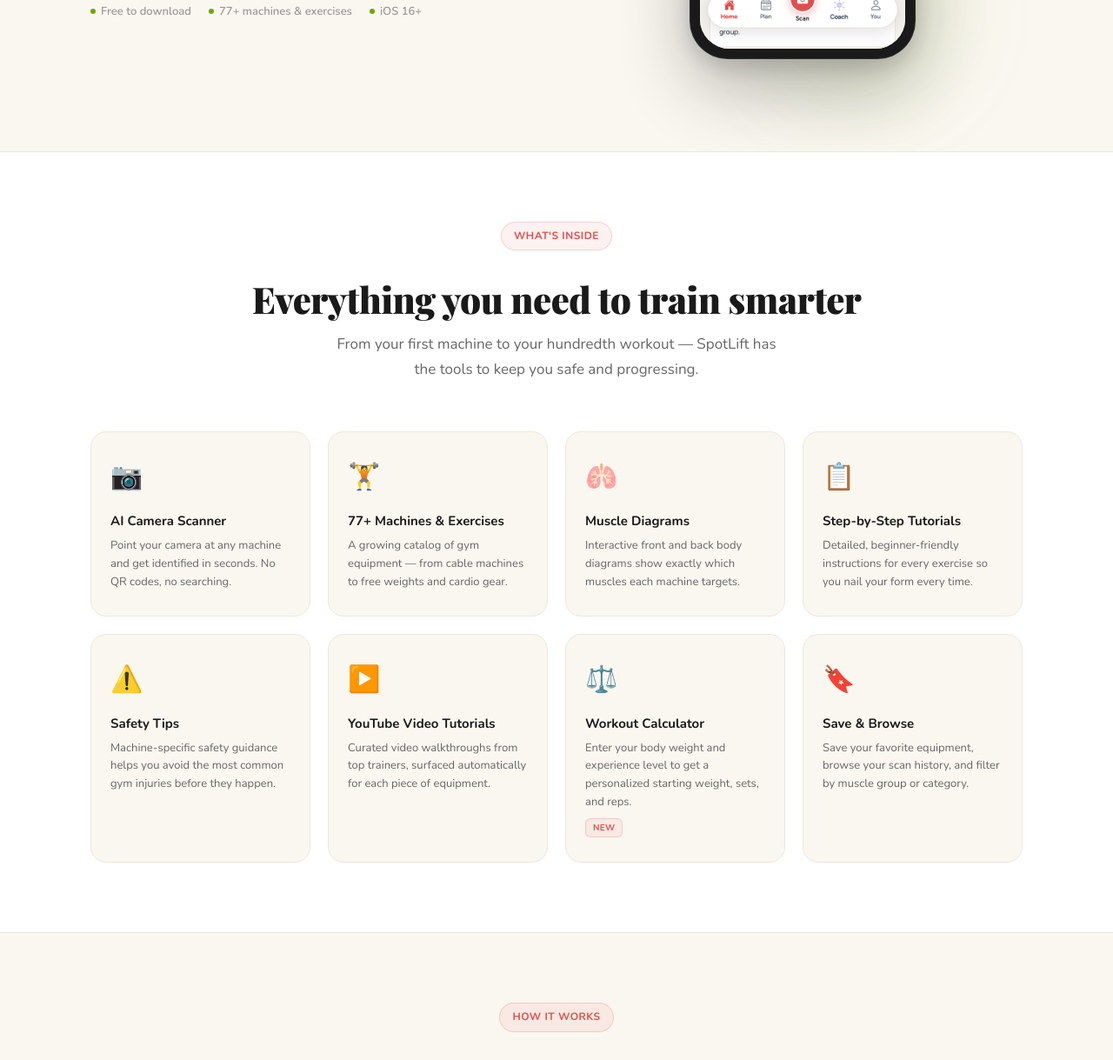
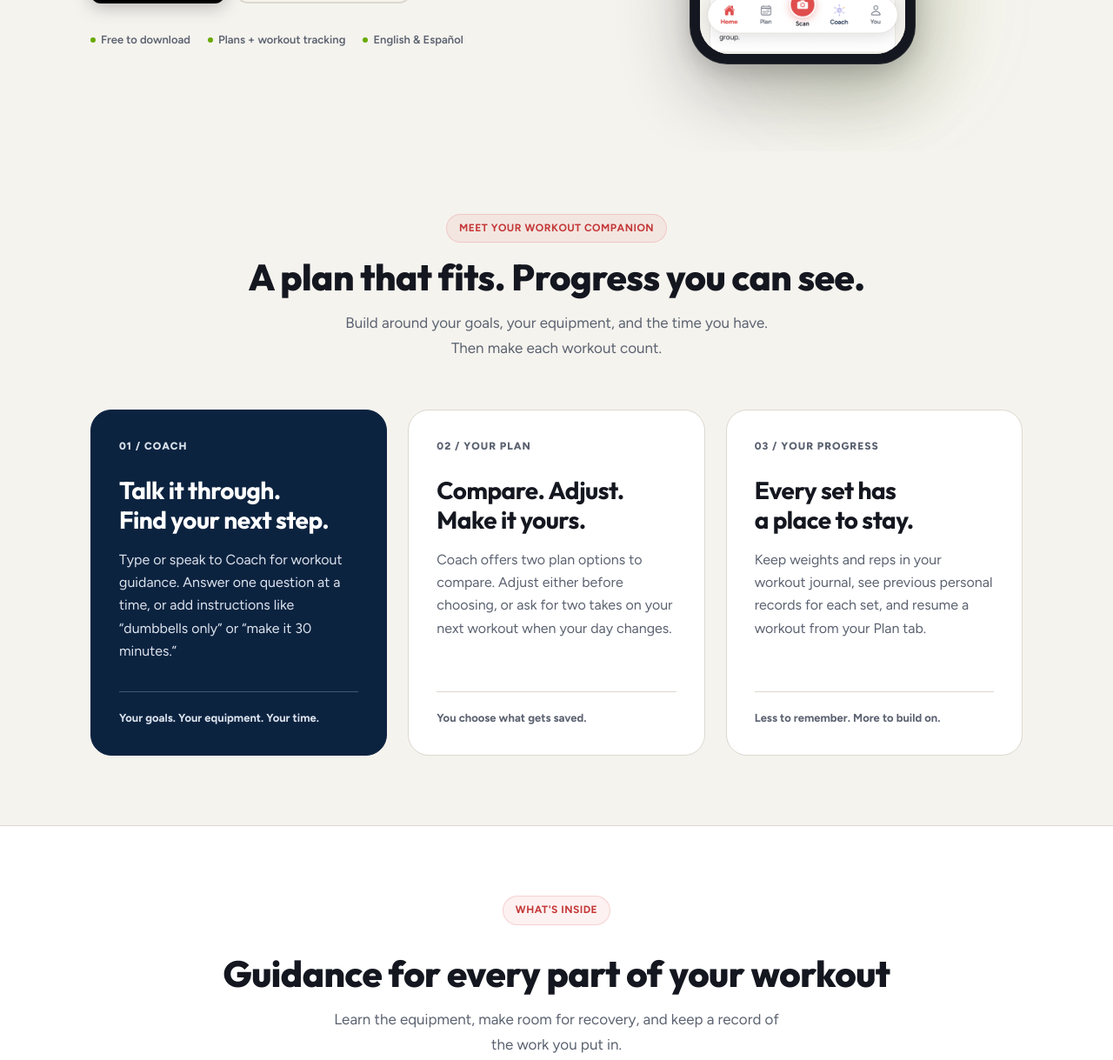
Before and after one commit to villeda0426-source/gymlens, a website: page coachlift-web/index.html in a window 1280 px wide. Shown: the part 615-1834 px from the top of the page at 87% size. Drawn offline with nearby package versions, Linux system fonts and the light colour scheme.

Commit message:
feat(web): reflect build 52 coaching, plans, and workout tracking

```diff
--- a/coachlift-web/index.html
+++ b/coachlift-web/index.html
@@ -4,9 +4,9 @@
   <meta charset="UTF-8" />
   <meta name="viewport" content="width=device-width, initial-scale=1.0" />
   <title>SpotLift — Your AI gym coach</title>
-  <meta name="description" content="Point your phone at any gym machine and instantly learn how to use it safely. SpotLift uses AI to identify 77+ pieces of equipment, show muscle diagrams, step-by-step tutorials, and keep you injury-free." />
+  <meta name="description" content="Meet your AI gym coach. Scan equipment, compare personalized workout plans, choose your recovery schedule, and track sets, reps, and personal records with SpotLift." />
   <meta property="og:title" content="SpotLift — Your AI gym coach" />
-  <meta property="og:description" content="AI-powered gym equipment identifier. Now available on the App Store." />
+  <meta property="og:description" content="Scan your equipment. Find your plan. Track your progress. Meet SpotLift, your AI gym coach." />
   <meta property="og:type" content="website" />
   <meta property="og:url" content="https://spotlift.app/" />
   <meta property="og:image" content="https://spotlift.app/og-image.png" />
@@ -16,25 +16,27 @@
   <meta name="twitter:card" content="summary_large_image" />
   <link rel="preconnect" href="https://fonts.googleapis.com" />
   <link rel="preconnect" href="https://fonts.gstatic.com" crossorigin />
-  <link href="https://fonts.googleapis.com/css2?family=Playfair+Display:wght@700;900&family=Nunito:wght@400;600;700;800&display=swap" rel="stylesheet" />
+  <link href="https://fonts.googleapis.com/css2?family=Outfit:wght@600;700;800&family=Figtree:wght@400;600;700;800&display=swap" rel="stylesheet" />
   <style>
     *, *::before, *::after { box-sizing: border-box; margin: 0; padding: 0; }
 
     :root {
-      --bg: #faf7f0;
+      --bg: #f5f3ee;
       --card: #ffffff;
-      --border: #ede8dc;
+      --border: #dcd8cf;
       --input-bg: #f0ece3;
       --coral: #e04e4e;
-      --coral-dark: #c43d3d;
+      --coral-dark: #c53838;
       --coral-light: #f5d5d5;
       --lime: #6aaa00;
       --lime-light: #e8f5d0;
-      --text: #1a1a1a;
-      --text-secondary: #666666;
-      --text-muted: #999999;
-      --font-heading: 'Playfair Display', Georgia, serif;
-      --font-body: 'Nunito', system-ui, sans-serif;
+      --text: #14171f;
+      --text-secondary: #5b6270;
+      --text-muted: #5b6270;
+      --navy: #0c2340;
+      --lime-text: #4f8000;
+      --font-heading: 'Outfit', system-ui, sans-serif;
+      --font-body: 'Figtree', system-ui, sans-serif;
       --radius: 14px;
       --shadow: 0 4px 24px rgba(26,26,26,0.08);
       --shadow-lg: 0 16px 48px rgba(26,26,26,0.12);
@@ -146,7 +148,7 @@
       position: sticky;
       top: 0;
       z-index: 100;
-      background: rgba(250,247,240,0.9);
+      background: rgba(245,243,238,0.94);
       backdrop-filter: blur(12px);
       -webkit-backdrop-filter: blur(12px);
       border-bottom: 1px solid var(--border);
@@ -208,7 +210,7 @@
     .hero-headline {
       font-family: var(--font-heading);
       font-size: clamp(38px, 5vw, 60px);
-      font-weight: 900;
+      font-weight: 800;
       line-height: 1.1;
       letter-spacing: -1px;
       color: var(--text);
@@ -262,16 +264,11 @@
       justify-content: center;
       align-items: flex-start;
       position: relative;
+      align-self: center;
     }
 
     .phone-wrap {
       position: relative;
-      animation: float 4s ease-in-out infinite;
-    }
-
-    @keyframes float {
-      0%, 100% { transform: translateY(0px); }
-      50% { transform: translateY(-12px); }
     }
 
     .phone-frame {
@@ -337,8 +334,8 @@
 
     .features-grid {
       display: grid;
-      grid-template-columns: repeat(4, 1fr);
-      gap: 20px;
+      grid-template-columns: repeat(2, minmax(0, 1fr));
+      gap: 24px;
       margin-top: 48px;
     }
 
@@ -357,34 +354,16 @@
       display: block;
     }
     .feature-title {
-      font-size: 15px;
+      font-size: 18px;
+      line-height: 1.3;
       font-weight: 700;
       color: var(--text);
       margin-bottom: 6px;
     }
     .feature-desc {
-      font-size: 13px;
+      font-size: 15px;
       color: var(--text-secondary);
       line-height: 1.6;
-    }
-
-    .feature-badge {
-      display: inline-block;
-      background: rgba(106,170,0,0.1);
-      color: var(--lime);
-      border: 1px solid rgba(106,170,0,0.25);
-      border-radius: 6px;
-      font-size: 10px;
-      font-weight: 700;
-      padding: 2px 8px;
-      margin-top: 8px;
-      letter-spacing: 0.3px;
-      text-transform: uppercase;
-    }
-    .feature-badge.soon {
-      background: rgba(224,78,78,0.08);
-      color: var(--coral);
-      border-color: rgba(224,78,78,0.2);
     }
 
     /* ── How it works ──────────────────────────────────────────── */
@@ -399,7 +378,7 @@
       align-items: center;
       gap: 8px;
       background: rgba(224,78,78,0.08);
-      color: var(--coral);
+      color: var(--coral-dark);
       border: 1px solid rgba(224,78,78,0.2);
       border-radius: 100px;
       padding: 6px 14px;
@@ -418,7 +397,7 @@
     .section-title {
       font-family: var(--font-heading);
       font-size: clamp(28px, 4vw, 42px);
-      font-weight: 900;
+      font-weight: 800;
       line-height: 1.15;
       letter-spacing: -0.5px;
       color: var(--text);
@@ -519,7 +498,7 @@
     .download-card-title {
       font-family: var(--font-heading);
       font-size: clamp(26px, 4vw, 40px);
-      font-weight: 900;
+      font-weight: 800;
       color: #fff;
       margin-bottom: 14px;
       letter-spacing: -0.5px;
@@ -528,7 +507,7 @@
 
     .download-card-sub {
       font-size: 16px;
-      color: rgba(255,255,255,0.6);
+      color: rgba(255,255,255,0.8);
       margin-bottom: 40px;
       line-height: 1.65;
     }
@@ -542,7 +521,7 @@
 
     .download-card-note {
       font-size: 12px;
-      color: rgba(255,255,255,0.35);
+      color: rgba(255,255,255,0.75);
       margin-top: 20px;
     }
 
@@ -652,7 +631,6 @@
       .hero-sub { margin: 0 auto 36px; }
       .hero-buttons { justify-content: center; }
       .hero-meta { justify-content: center; }
-      .hero-visual { order: -1; }
       .phone-frame { width: 220px; height: 460px; }
 
       .steps { grid-template-columns: 1fr; }
@@ -669,6 +647,39 @@
       .footer-inner { flex-direction: column; align-items: flex-start; }
       .features-grid { grid-template-columns: 1fr; }
     }
+    /* Coach Forward typography and feature hierarchy from the current app. */
+    .coaching { padding: 72px 0 80px; scroll-margin-top: 88px; }
+    .coaching-grid { display: grid; grid-template-columns: repeat(3, minmax(0, 1fr)); gap: 24px; }
+    .coaching-card { display: flex; flex-direction: column; padding: 32px; border: 1px solid var(--border); border-radius: 24px; background: var(--card); }
+    .coaching-label { color: var(--text-secondary); font-size: 12px; font-weight: 800; letter-spacing: 1px; text-transform: uppercase; }
+    .coaching-card h3 { margin: 24px 0 16px; font-family: var(--font-heading); font-size: 28px; line-height: 1.2; letter-spacing: -0.5px; }
+    .coaching-card p { color: var(--text-secondary); font-size: 16px; line-height: 1.65; margin-bottom: 32px; }
+    .coaching-detail { margin-top: auto; padding-top: 20px; border-top: 1px solid var(--border); color: var(--text-secondary); font-size: 13px; font-weight: 700; }
+    .coaching-card-primary { background: var(--navy); border-color: var(--navy); color: white; }
+    .coaching-card-primary .coaching-label, .coaching-card-primary p, .coaching-card-primary .coaching-detail { color: #dce3ed; }
+    .coaching-card-primary .coaching-detail { border-color: #44566e; }
+    a:focus-visible { outline: 3px solid var(--navy); outline-offset: 5px; }
+    .download-card a:focus-visible { outline-color: white; }
+    .nav-links a { display: inline-flex; min-height: 44px; align-items: center; }
+    .social-link, .footer-social-link, .footer-links a { min-height: 44px; }
+    .footer-social-link { width: 44px; }
+    .footer-links a { display: inline-flex; align-items: center; }
+    @media (max-width: 900px) {
+      .coaching-grid { grid-template-columns: 1fr; }
+      .coaching-card h3 br { display: none; }
+      .hero-headline { font-size: clamp(40px, 7vw, 60px); }
+    }
+    @media (max-width: 560px) {
+      .features-grid { grid-template-columns: 1fr; }
+      .coaching { padding: 48px 0; }
+      .coaching-card { padding: 24px; }
+      .hero-meta { gap: 12px 20px; }
+      .appstore-badge-sm { padding: 8px 12px; }
+    }
+    @media (prefers-reduced-motion: reduce) {
+      html { scroll-behavior: auto; }
+      *, *::before, *::after { animation: none !important; transition: none !important; }
+    }
   </style>
 </head>
 <body>
@@ -682,6 +693,7 @@
       </a>
 
       <ul class="nav-links">
+        <li><a href="#coaching">Meet Coach</a></li>
         <li><a href="#features">Features</a></li>
         <li><a href="#how">How it works</a></li>
       </ul>
@@ -717,12 +729,12 @@
         </div>
 
         <h1 class="hero-headline">
-          Your gym,<br />finally <em>explained.</em>
+          Your gym.<br />Your plan.<br /><em>Your progress.</em>
         </h1>
 
         <p class="hero-sub">
-          Point your phone at any machine and instantly see what muscles it works,
-          how to use it safely, and step-by-step tutorials — powered by AI.
+          Know what to do when you walk into the gym. Scan a machine, find a plan
+          that fits your life, and track every set — with Coach in your corner.
         </p>
 
         <div class="hero-buttons">
@@ -751,11 +763,11 @@
           </div>
           <div class="hero-meta-item">
             <div class="hero-meta-dot"></div>
-            77+ machines & exercises
+            Plans + workout tracking
           </div>
           <div class="hero-meta-item">
             <div class="hero-meta-dot"></div>
-            iOS 16+
+            English &amp; Español
           </div>
         </div>
       </div>
@@ -784,6 +796,38 @@
 </section>
 
 
+<!-- Coaching and progress — verified against 1.0.8, build 52 -->
+<section class="coaching" id="coaching" aria-labelledby="coaching-title">
+  <div class="container">
+    <div class="section-header">
+      <span class="section-eyebrow">Meet your workout companion</span>
+      <h2 class="section-title" id="coaching-title">A plan that fits. Progress you can see.</h2>
+      <p class="section-sub">Build around your goals, your equipment, and the time you have. Then make each workout count.</p>
+    </div>
+    <div class="coaching-grid">
+      <article class="coaching-card coaching-card-primary">
+        <span class="coaching-label">01 / Coach</span>
+        <h3>Talk it through.<br />Find your next step.</h3>
+        <p>Type or speak to Coach for workout guidance. Answer one question at a time, or add instructions like “dumbbells only” or “make it 30 minutes.”</p>
+        <span class="coaching-detail">Your goals. Your equipment. Your time.</span>
+      </article>
+      <article class="coaching-card">
+        <span class="coaching-label">02 / Your plan</span>
+        <h3>Compare. Adjust.<br />Make it yours.</h3>
+        <p>Coach offers two plan options to compare. Adjust either before choosing, or ask for two takes on your next workout when your day changes.</p>
+        <span class="coaching-detail">You choose what gets saved.</span>
+      </article>
+      <article class="coaching-card">
+        <span class="coaching-label">03 / Your progress</span>
+        <h3>Every set has<br />a place to stay.</h3>
+        <p>Keep weights and reps in your workout journal, see previous personal records for each set, and resume a workout from your Plan tab.</p>
+        <span class="coaching-detail">Less to remember. More to build on.</span>
+      </article>
+    </div>
+  </div>
+</section>
+
+
 <!-- ── Features ──────────────────────────────────────────────────── -->
 <section class="features" id="features">
   <div class="container">
@@ -791,61 +835,60 @@
       <div style="display:flex; justify-content:center; margin-bottom:16px;">
         <span class="section-eyebrow">What's inside</span>
       </div>
-      <h2 class="section-title">Everything you need to train smarter</h2>
+      <h2 class="section-title">Guidance for every part of your workout</h2>
       <p class="section-sub">
-        From your first machine to your hundredth workout — SpotLift has the tools to keep you safe and progressing.
+        Learn the equipment, make room for recovery, and keep a record of the work you put in.
       </p>
     </div>
 
     <div class="features-grid">
-      <div class="feature-card">
-        <span class="feature-icon">📷</span>
-        <div class="feature-title">AI Camera Scanner</div>
-        <p class="feature-desc">Point your camera at any machine and get identified in seconds. No QR codes, no searching.</p>
-      </div>
+      <article class="feature-card">
+        <span class="feature-icon" aria-hidden="true">📷</span>
+        <h3 class="feature-title">Scan &amp; learn</h3>
+        <p class="feature-desc">Identify gym equipment with your camera or a photo. Explore muscle diagrams, instructions, safety tips, and video tutorials.</p>
+      </article>
 
-      <div class="feature-card">
-        <span class="feature-icon">🏋️</span>
-        <div class="feature-title">77+ Machines & Exercises</div>
-        <p class="feature-desc">A growing catalog of gym equipment — from cable machines to free weights and cardio gear.</p>
-      </div>
+      <article class="feature-card">
+        <span class="feature-icon" aria-hidden="true">🌿</span>
+        <h3 class="feature-title">Recovery on your terms</h3>
+        <p class="feature-desc">Choose recovery-based rest spacing or one rest day per week. Follow numbered workouts on the days that work for you.</p>
+      </article>
 
-      <div class="feature-card">
-        <span class="feature-icon">🫁</span>
-        <div class="feature-title">Muscle Diagrams</div>
-        <p class="feature-desc">Interactive front and back body diagrams show exactly which muscles each machine targets.</p>
-      </div>
+      <article class="feature-card">
+        <span class="feature-icon" aria-hidden="true">📋</span>
+        <h3 class="feature-title">Bring your own routine</h3>
+        <p class="feature-desc">Paste your existing routine as text, review the exercises SpotLift recognizes, and turn them into a plan you can follow.</p>
+      </article>
 
-      <div class="feature-card">
-        <span class="feature-icon">📋</span>
-        <div class="feature-title">Step-by-Step Tutorials</div>
-        <p class="feature-desc">Detailed, beginner-friendly instructions for every exercise so you nail your form every time.</p>
-      </div>
+      <article class="feature-card">
+        <span class="feature-icon" aria-hidden="true">↗</span>
+        <h3 class="feature-title">Know what your weight means</h3>
+        <p class="feature-desc">Log in lb or kg, with clear guidance for dumbbells, added bodyweight loads, and assistance on supported exercises.</p>
+      </article>
 
-      <div class="feature-card">
-        <span class="feature-icon">⚠️</span>
-        <div class="feature-title">Safety Tips</div>
-        <p class="feature-desc">Machine-specific safety guidance helps you avoid the most common gym injuries before they happen.</p>
-      </div>
+      <article class="feature-card">
+        <span class="feature-icon" aria-hidden="true">💧</span>
+        <h3 class="feature-title">Cardio &amp; water, too</h3>
+        <p class="feature-desc">Add optional cardio activities and water to your workout journal, alongside your strength-training sets.</p>
+      </article>
 
-      <div class="feature-card">
-        <span class="feature-icon">▶️</span>
-        <div class="feature-title">YouTube Video Tutorials</div>
-        <p class="feature-desc">Curated video walkthroughs from top trainers, surfaced automatically for each piece of equipment.</p>
-      </div>
+      <article class="feature-card">
+        <span class="feature-icon" aria-hidden="true">🌎</span>
+        <h3 class="feature-title">English &amp; Spanish</h3>
+        <p class="feature-desc">Use SpotLift in English or Spanish, including Coach conversations and workout guidance.</p>
+      </article>
 
-      <div class="feature-card">
-        <span class="feature-icon">⚖️</span>
-        <div class="feature-title">Workout Calculator</div>
-        <p class="feature-desc">Enter your body weight and experience level to get a personalized starting weight, sets, and reps.</p>
-        <span class="feature-badge soon">New</span>
-      </div>
+      <article class="feature-card">
+        <span class="feature-icon" aria-hidden="true">⚖️</span>
+        <h3 class="feature-title">A starting point for each lift</h3>
+        <p class="feature-desc">Use the workout calculator for suggested starting weights, sets, and reps based on your body weight and experience.</p>
+      </article>
 
-      <div class="feature-card">
-        <span class="feature-icon">🔖</span>
-        <div class="feature-title">Save & Browse</div>
-        <p class="feature-desc">Save your favorite equipment, browse your scan history, and filter by muscle group or category.</p>
-      </div>
+      <article class="feature-card">
+        <span class="feature-icon" aria-hidden="true">🔖</span>
+        <h3 class="feature-title">Your equipment, within reach</h3>
+        <p class="feature-desc">Save favorite equipment and revisit your scan history. Browse the library by muscle group or equipment category.</p>
+      </article>
     </div>
   </div>
 </section>
@@ -861,8 +904,8 @@
       </div>
       <h2 class="section-title">Three steps to gym confidence</h2>
       <p class="section-sub">
-        No personal trainer needed. SpotLift turns your phone into an
-        expert spotter — available anytime, for any machine.
+        From “Where do I start?” to your last logged set,
+        SpotLift gives your workout a clear next step.
       </p>
     </div>
 
@@ -871,10 +914,10 @@
         <div class="step-connector"></div>
         <div class="step-number">1</div>
         <div class="step-icon">📷</div>
-        <div class="step-title">Point &amp; scan</div>
+        <h3 class="step-title">Find your starting point</h3>
         <p class="step-desc">
-          Open SpotLift and point your camera at any gym machine or free weight.
-          Our AI identifies it in seconds.
+          Scan gym equipment for instructions and muscle diagrams, or tell Coach
+          about your goals, experience, and available equipment.
         </p>
       </div>
 
@@ -882,20 +925,20 @@
         <div class="step-connector"></div>
         <div class="step-number">2</div>
         <div class="step-icon">🧠</div>
-        <div class="step-title">Get instant insights</div>
+        <h3 class="step-title">Choose your plan</h3>
         <p class="step-desc">
-          See the equipment name, the muscle groups it targets,
-          and curated video tutorials — all without leaving the gym floor.
+          Compare two plan options, ask for changes, and choose your fit.
+          Already have a routine? Paste it in and review the matched exercises.
         </p>
       </div>
 
       <div class="step-card">
         <div class="step-number">3</div>
         <div class="step-icon">💪</div>
-        <div class="step-title">Train safely</div>
+        <h3 class="step-title">Train, log, repeat</h3>
         <p class="step-desc">
-          Follow step-by-step instructions and safety tips to get the most
-          out of every exercise with zero guesswork.
+          Follow your workout, log sets and reps, and see your personal records.
+          Come back to your saved session and pick up where you left off.
         </p>
       </div>
     </div>
@@ -918,8 +961,8 @@
         Start training<br /><em>smarter</em> today
       </h2>
       <p class="download-card-sub">
-        Download SpotLift free and never feel lost in the gym again.
-        AI-powered, always in your pocket.
+        Your equipment explained. Your next workout planned.
+        Your progress, one set at a time.
       </p>
 
       <div class="download-card-buttons">
@@ -934,7 +977,7 @@
         </a>
       </div>
 
-      <p class="download-card-note">Free · iOS 16+ · No account required to browse</p>
+      <p class="download-card-note">Free to download · English &amp; Spanish · Account required for Coach and saved workouts</p>
     </div>
   </div>
 </section>
@@ -982,7 +1025,7 @@
         <a href="#" class="logo-text" aria-label="SpotLift">
           <img src="logo.png" alt="SpotLift" style="height:42px;width:auto;display:block;" />
         </a>
-        <p class="footer-copy" style="margin-top:10px;">© 2025 SpotLift. All rights reserved.</p>
+        <p class="footer-copy" style="margin-top:10px;">© 2026 SpotLift. All rights reserved.</p>
       </div>
 
       <div class="footer-right">
```
